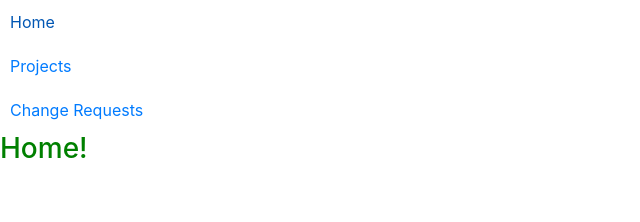
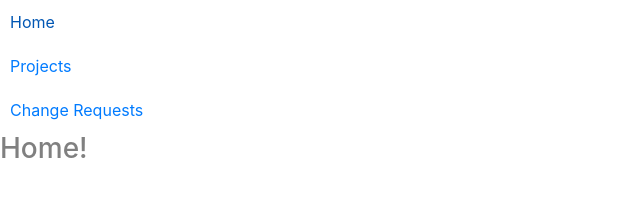
Before and after one commit to Northeastern-Electric-Racing/PM-Dashboard-v2, a React (Create React App) app: page / in a window 1280 px wide. Shown: the top 222 px of the page, without its empty margins (0-640 px from the left). Built offline with nearby package versions, Linux system fonts and the light colour scheme.

Commit message:
#89 page-not-found.css no longer uses class notation for h1 and h3

```diff
--- a/src/pages/page-not-found/page-not-found.module.css
+++ b/src/pages/page-not-found/page-not-found.module.css
@@ -2,10 +2,10 @@
     text-align: center;
 }
 
-.h1 {
+h1 {
     color: black;
 }
 
-.h3 {
+h3 {
     color: gray;
 }
--- a/src/pages/page-not-found/page-not-found.tsx
+++ b/src/pages/page-not-found/page-not-found.tsx
@@ -5,8 +5,8 @@ export const PageNotFound: React.FC = () => {
   return (
     <body>
       <div className={styles.page_not_found}>
-        <h1 className={styles.h1}>404</h1>
-        <h3 className={styles.h3}>Page not found</h3>
+        <h1>404</h1>
+        <h3>Page not found</h3>
       </div>
     </body>
   );
```
